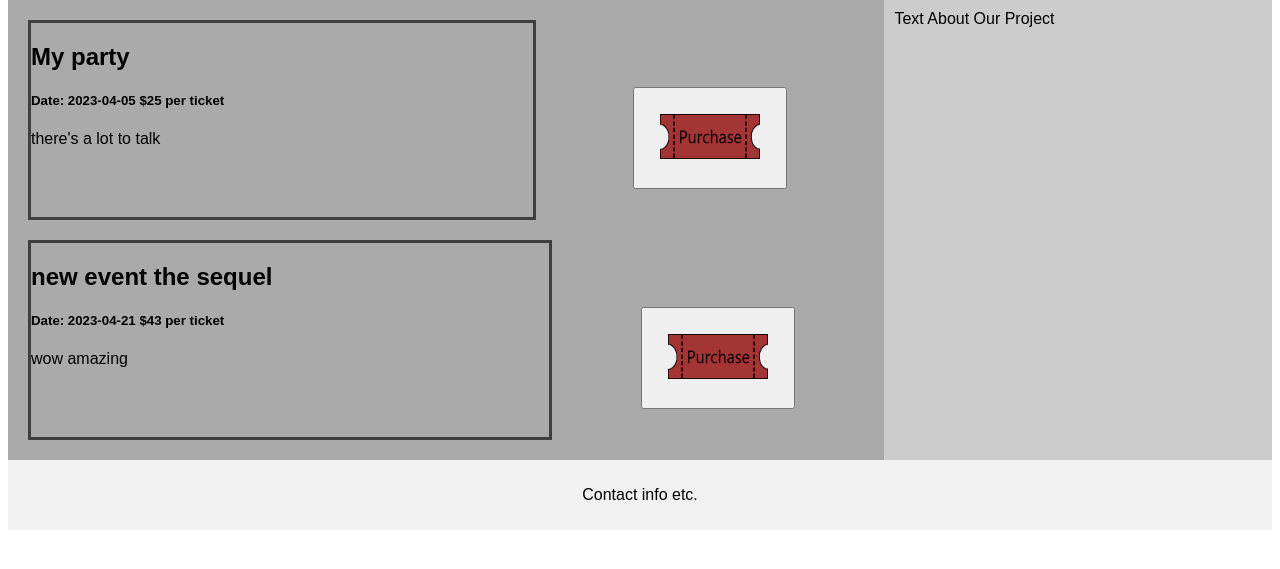
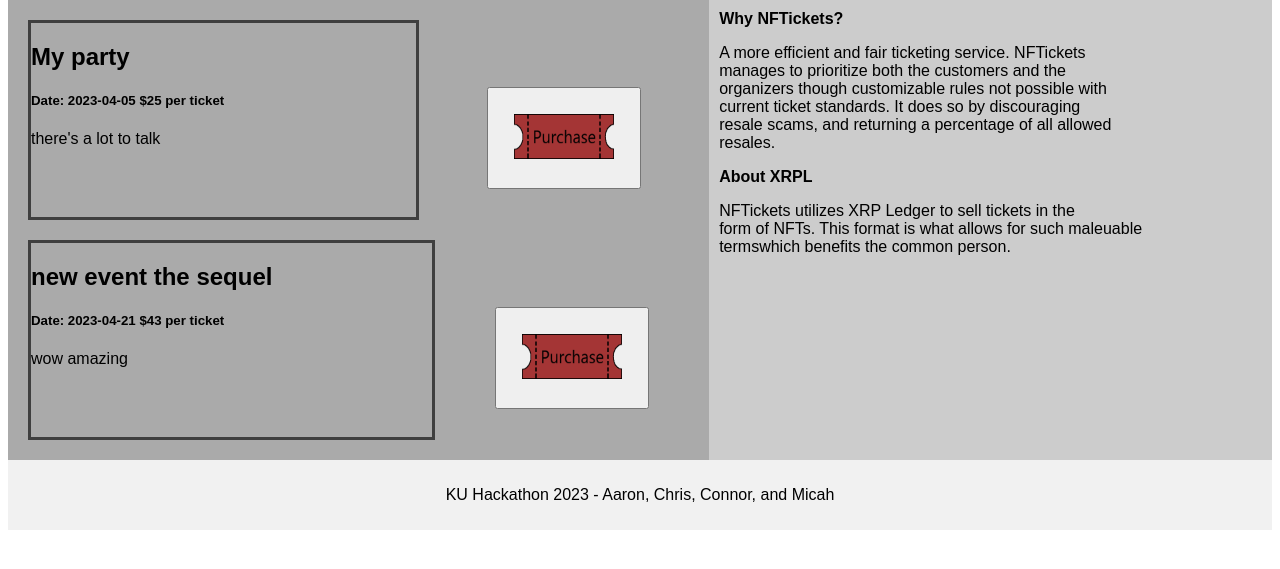
Before and after one commit to micahborg/ticket_system, a Flask app: page / in a window 1280 px wide. Shown: the part 216-785 px from the top of the page. Run offline with Flask 2, Linux system fonts and the light colour scheme; data comes from the database, SQL or seed files in the repository.

Commit message:
new text

```diff
--- a/templates/create.html
+++ b/templates/create.html
@@ -48,7 +48,7 @@
     </div>
 
     <div class="footer">
-        <p>Contact info etc.</p>
+        <p>KU Hackathon 2023 - Aaron, Chris, Connor, and Micah</p>
     </div>
 </div>
 {% endblock %}
--- a/templates/index.html
+++ b/templates/index.html
@@ -66,12 +66,24 @@
     </div>
     <div class="right" style="background-color:#ccc;">
 
-        Text About Our Project
+        <strong>Why NFTickets?</strong>
+        <p>A more efficient and fair ticketing service. NFTickets <br>
+            manages to prioritize both the customers and the <br>
+            organizers though customizable rules not possible with <br>
+            current ticket standards. It does so by discouraging <br>
+            resale scams, and returning a percentage of all allowed <br>
+            resales.
+        </p>
+        <strong>About XRPL</strong>
+        <p>NFTickets utilizes XRP Ledger to sell tickets in the  <br>
+            form of NFTs. This format is what allows for such maleuable <br>
+            termswhich benefits the common person.
+        </p>
 
     </div>
     </body>
     <div class="footer">
-    <p>Contact info etc.</p>
+    <p>KU Hackathon 2023 - Aaron, Chris, Connor, and Micah</p>
     </div>
   </div>
 {% endblock %}
--- a/templates/purchase.html
+++ b/templates/purchase.html
@@ -38,7 +38,7 @@
     </div>
 
     <div class="footer">
-        <p>Contact info etc.</p>
+        <p>KU Hackathon 2023 - Aaron, Chris, Connor, and Micah</p>
     </div>
 </div>
 {% endblock %}
```
